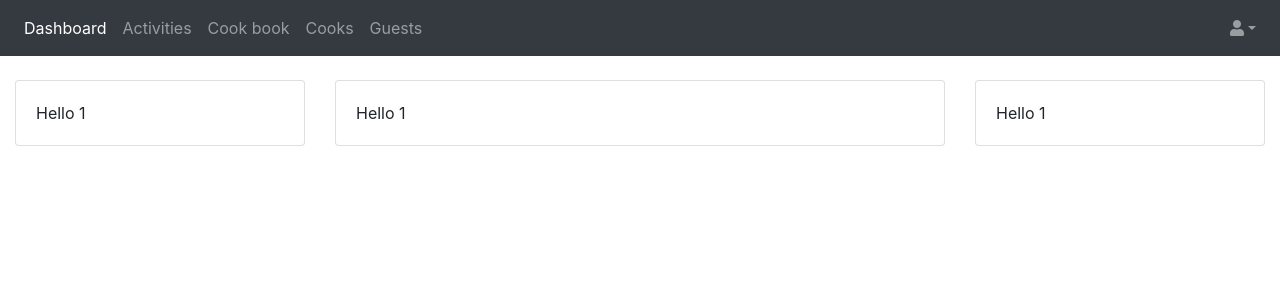
After one commit to phildeutsch/recipes, a Django app: page /dashboard in a window 1280 px wide. The commit adds this page. Shown: the top 300 px of the page. Run offline with Django 3.2, Linux system fonts and the light colour scheme; the visitor is signed in with stand-in values (Sample User, id 1); parts of the project's set-up code (start-up, migrations or seed data) failed here and were passed over; some libraries are stand-ins or nearby versions.

Commit message:
update paths

```diff
--- a/accounts/templates/accounts/edit_profile.html
+++ b/accounts/templates/accounts/edit_profile.html
@@ -14,7 +14,7 @@
                 {{ form | crispy }}
 
                 <button type="submit" class="btn btn-primary">OK</button>
-                <a class="btn btn-secondary" href="/accounts/profile">Zurück</a>
+                <a class="btn btn-secondary" href="/profile">Zurück</a>
             </form>
         </div>
     </div>
--- a/accounts/templates/accounts/profile.html
+++ b/accounts/templates/accounts/profile.html
@@ -14,7 +14,7 @@
             <p>{% trans 'Language'%}: {{p.language}}</p>
         </div>
         <div class="card-footer">
-            <a class="btn btn-primary" href="/accounts/edit_profile">{% trans 'Edit profile' %}</a>
+            <a class="btn btn-primary" href="/edit_profile">{% trans 'Edit profile' %}</a>
         </div>
     </div>
 </div>
--- a/app/templates/base.html
+++ b/app/templates/base.html
@@ -11,39 +11,46 @@
   <div class="collapse navbar-collapse" id="navbarsExampleDefault">
     <ul class="navbar-nav mr-auto">
       <li class="nav-item">
-        {% if 'activity' in request.path%}
-          <a class="nav-link active" href="/activities/activities">{% trans 'Dashboard' %}</a>
+        {% if request.path == '/dashboard' %}
+          <a class="nav-link active" href="/dashboard">{% trans 'Dashboard' %}</a>
         {% else %}
-          <a class="nav-link" href="/activities/activities">{% trans 'Dashboard' %}</a>
+          <a class="nav-link" href="/dashboard">{% trans 'Dashboard' %}</a>
         {% endif %}
       </li>
       <li class="nav-item">
-        {% if 'recipes' in request.path or request.path == '/' %}
+        {% if 'activities' in request.path%}
+          <a class="nav-link active" href="/activities">{% trans 'Activities' %}</a>
+        {% else %}
+          <a class="nav-link" href="/activities">{% trans 'Activities' %}</a>
+        {% endif %}
+      </li>
+      <li class="nav-item">
+        {% if 'recipe' in request.path or 'dish' in request.path %}
           <a class="nav-link active" href="/dishes">{% trans 'Cook book' %}</a>
         {% else %}
           <a class="nav-link" href="/dishes">{% trans 'Cook book' %}</a>
         {% endif %}
       </li>
       <li class="nav-item">
-        {% if 'users' in request.path %}
-          <a class="nav-link active" href="/users">{% trans 'Cooks' %}</a>
+        {% if 'cooks' in request.path %}
+          <a class="nav-link active" href="/cooks">{% trans 'Cooks' %}</a>
         {% else %}
-          <a class="nav-link" href="/users">{% trans 'Cooks' %}</a>
+          <a class="nav-link" href="/cooks">{% trans 'Cooks' %}</a>
         {% endif %}
       </li>
       <li class="nav-item">
         {% if 'guests' in request.path %}
-          <a class="nav-link active" href="/guests/guests">{% trans 'Guests' %}</a>
+          <a class="nav-link active" href="/guests">{% trans 'Guests' %}</a>
         {% else %}
-          <a class="nav-link" href="/guests/guests">{% trans 'Guests' %}</a>
+          <a class="nav-link" href="/guests">{% trans 'Guests' %}</a>
         {% endif %}
     </ul>
     <ul class="nav navbar-nav navbar-right">
       <li class="nav-item dropdown">
         <a class="nav-link dropdown-toggle" href="#" id="dropdown01" data-toggle="dropdown" aria-haspopup="true" aria-expanded="false"><i class="fas fa-user"></i></a>
         <div class="dropdown-menu dropdown-menu-right" aria-labelledby="dropdown01">
-          <a class="dropdown-item" href="/accounts/logout"><i class="fas fa-sign-out-alt"></i>{% trans 'Log out' %}</a>
-          <a class="dropdown-item" href="/accounts/profile"><i class="fas fa-cog"></i>{% trans 'Settings' %}</a>
+          <a class="dropdown-item" href="/accounts/logout"><i class="fas fa-sign-out-alt fa-fw"></i> {% trans 'Log out' %}</a>
+          <a class="dropdown-item" href="/profile"><i class="fas fa-cog fa-fw"></i> {% trans 'Settings' %}</a>
         </div>
       </li>
     </ul>
--- a/recipes/templates/activities/activities.html
+++ b/recipes/templates/activities/activities.html
@@ -34,7 +34,7 @@
             </div>
         </div>
         <div class="card-footer">
-            <a class="btn btn-primary" href="/activities/add_activity">{% trans 'Add activity' %}</a>
+            <a class="btn btn-primary" href="/add_activity">{% trans 'Add activity' %}</a>
         </div>
     </div>
 </div>
--- a/recipes/templates/users/users.html
+++ b/recipes/templates/cooks/cooks.html
@@ -9,7 +9,7 @@
         </div>
         <div class="card-body">
             <div class="table-responsive" style="overflow: auto">
-                {% if users %}
+                {% if cooks %}
                     <table id="dashboard-table" class="table" style="width:100%">
                         <thead>
                             <tr style="border-top: hidden">
@@ -19,7 +19,7 @@
                             </tr>
                         </thead>
                         <tbody>
-                            {% for u in users %}
+                            {% for u in cooks %}
                             <tr>
                                 <td>{{u.profile.display_name}}</td>
                                 <!-- <td><a href="/guests/edit_guest/{{g.id}}" title="Bearbeiten"><i class="fas fa-edit"></i></a></td>
--- /dev/null
+++ b/recipes/templates/dashboard.html
@@ -0,0 +1,31 @@
+{% extends 'base.html' %}
+{% block content %}
+{% load i18n %}
+
+<div class="row">
+    <div class="col-3">
+        <div class="card">
+            <div class="card-body">
+                Hello 1
+            </div>
+        </div>
+    </div>
+    <div class="col-6">
+        <div class="card">
+            <div class="card-body">
+                Hello 1
+            </div>
+        </div>
+    </div>
+    <div class="col-3">
+        <div class="card">
+            <div class="card-body">
+                Hello 1
+            </div>
+        </div>
+    </div>
+
+</div>
+
+
+{% endblock %}
--- a/recipes/templates/guests/guests.html
+++ b/recipes/templates/guests/guests.html
@@ -34,7 +34,7 @@
             </div>
         </div>
         <div class="card-footer">
-            <a class="btn btn-primary" href="/guests/add_guest">{% trans 'Add guest' %}</a>
+            <a class="btn btn-primary" href="/add_guest">{% trans 'Add guest' %}</a>
         </div>
     </div>
 </div>
--- a/recipes/templates/recipes/cards/recipe.html
+++ b/recipes/templates/recipes/cards/recipe.html
@@ -12,6 +12,6 @@
     </div>
     <div class="card-footer">
         <!-- <a class="btn btn-warning" href="/delete_recipe/{{recipe.id}}">Delete recipe</a>
-        <a class="btn btn-primary" href="/recipes/edit_recipe/{{recipe.id}}">Rezept bearbeiten</a> -->
+        <a class="btn btn-primary" href="/edit_recipe/{{recipe.id}}">Rezept bearbeiten</a> -->
     </div>
 </div>
--- a/recipes/templates/recipes/edit_recipe.html
+++ b/recipes/templates/recipes/edit_recipe.html
@@ -33,7 +33,7 @@
             </div>
             <div class="card-footer">
                 <button type="submit" value="Submit" class="btn btn-primary">{% trans 'OK' %}</button>
-                <a class="btn btn-primary" href="/recipes/recipe/{{recipe.id}}">{% trans 'Back' %}</a>
+                <a class="btn btn-primary" href="/recipe/{{recipe.id}}">{% trans 'Back' %}</a>
             </form>
             </div>
         </div>
--- a/recipes/templates/recipes/recipe.html
+++ b/recipes/templates/recipes/recipe.html
@@ -17,7 +17,7 @@
     <a class="btn btn-primary" href="/dish/{{recipe.dish.id}}">{% trans 'Back' %}</a>
     {% if recipe.user == request.user %}
         <a class="btn btn-warning" href="/delete_recipe/{{recipe.id}}">{% trans 'Delete recipe' %}</a>
-        <a class="btn btn-secondary" href="/recipes/edit_recipe/{{recipe.id}}">{% trans 'Edit recipe' %}</a>
+        <a class="btn btn-secondary" href="/edit_recipe/{{recipe.id}}">{% trans 'Edit recipe' %}</a>
     {% endif %}
 </div>
 
--- a/recipes/templates/recipes/recipes.html
+++ b/recipes/templates/recipes/recipes.html
@@ -33,7 +33,7 @@
                             <td> {{ r.user.username }} </td>
                             <td> {{ r.name }} </td>
                             <td> {{ r.created }} </td>
-                            <td><a href="/recipes/recipe/{{r.id}}" title="Lesen"><i class="far fa-file-alt"></i></a></td>
+                            <td><a href="/recipe/{{r.id}}" title="Lesen"><i class="far fa-file-alt"></i></a></td>
                         </tr>
                         {% endfor %}
                     </tbody>
--- a/recipes/urls.py
+++ b/recipes/urls.py
@@ -3,10 +3,11 @@ from . import views
 
 urlpatterns = [
     path('', views.index, name='index'),
-    path('users', views.users, name='users'),
+    path('dashboard', views.dashboard, name='dashboard'),
 
-    path('accounts/profile', views.profile, name='profile'),
-    path('accounts/edit_profile', views.edit_profile, name='edit_profile'),
+    # Account URLs
+    path('profile', views.profile, name='profile'),
+    path('edit_profile', views.edit_profile, name='edit_profile'),
 
     # Dish URLs
     path('dishes', views.dishes, name='dishes'),
@@ -18,14 +19,17 @@ urlpatterns = [
     # Recipe URLs
     path('add_recipe/<int:dish_id>', views.add_recipe, name='add_recipe'),
     path('delete_recipe/<int:recipe_id>', views.delete_recipe, name='delete_recipe'),
-    path('recipes/edit_recipe/<int:recipe_id>', views.edit_recipe, name='edit_recipe'),
-    path('recipes/recipe/<int:recipe_id>', views.recipe, name='recipe'),
+    path('edit_recipe/<int:recipe_id>', views.edit_recipe, name='edit_recipe'),
+    path('recipe/<int:recipe_id>', views.recipe, name='recipe'),
+
+    # Cooks
+    path('cooks', views.cooks, name='cooks'),
 
     # Guest URLs
-    path('guests/guests', views.guests, name='guests'),
-    path('guests/add_guest', views.add_guest, name='add_guest'),
+    path('guests', views.guests, name='guests'),
+    path('add_guest', views.add_guest, name='add_guest'),
 
     # Activity URLs
-    path('activities/activities', views.activities, name='activities'),
-    path('activities/add_activity', views.add_activity, name='add_activity')
+    path('activities', views.activities, name='activities'),
+    path('add_activity', views.add_activity, name='add_activity')
 ]
--- a/recipes/views.py
+++ b/recipes/views.py
@@ -9,7 +9,12 @@ from accounts.forms import ProfileForm
 
 @login_required
 def index(request):
-    return redirect('/dishes')
+    return redirect('/dashboard')
+
+@login_required
+def dashboard(request):
+    context = {}
+    return render(request, 'dashboard.html', context)
 
 @login_required
 def profile(request):
@@ -24,7 +29,7 @@ def edit_profile(request):
         form = ProfileForm(request.POST, request.FILES, instance=profile)
         if form.is_valid():
             post = form.save()
-            return redirect('/accounts/profile')
+            return redirect('/profile')
     else:
         form = ProfileForm(instance=profile)
 
@@ -33,10 +38,10 @@ def edit_profile(request):
 
 
 @login_required
-def users(request):
-    users = User.objects.all()
-    context = {'users': users}
-    return render(request, 'users/users.html', context)
+def cooks(request):
+    cooks = User.objects.all()
+    context = {'cooks': cooks}
+    return render(request, 'cooks/cooks.html', context)
 
 # Dish views
 @login_required
@@ -120,7 +125,7 @@ def edit_recipe(request, recipe_id):
         form = RecipeForm(request.POST, instance=recipe)
         if form.is_valid():
             post = form.save(commit=False)
-            return redirect('/recipes/recipe/' + str(recipe.id))
+            return redirect('/recipe/' + str(recipe.id))
     else:
         form = DishForm(instance=recipe)
 
@@ -149,7 +154,7 @@ def add_guest(request):
             post = form.save(commit=False)
             post.user = request.user
             post.save()
-            return redirect('/guests/guests')
+            return redirect('/guests')
     else:
         form = GuestForm()
 
@@ -171,7 +176,7 @@ def add_activity(request):
             post = form.save(commit=False)
             post.user = request.user
             post.save()
-            return redirect('/activities/activities')
+            return redirect('/activities')
     else:
         form = ActivityForm()
 
```
